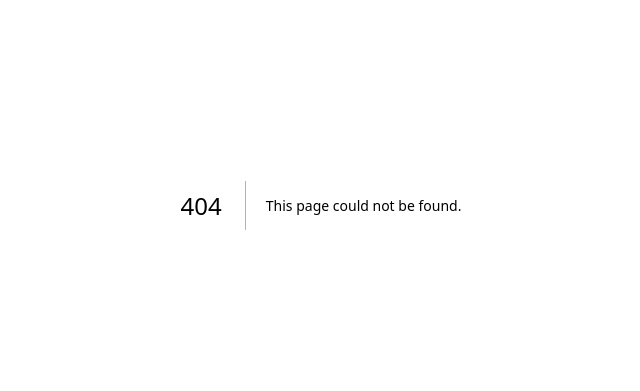
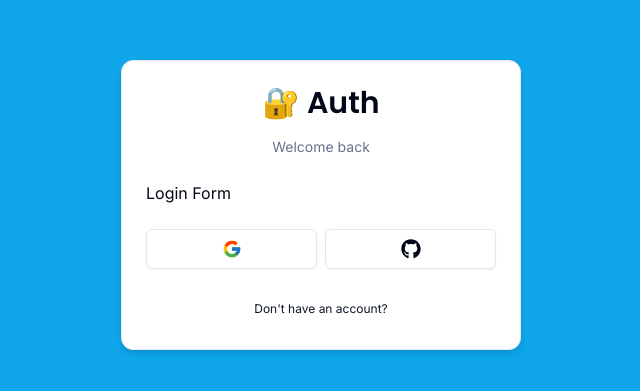
Before and after one commit to phidabezt/next-auth, a Next.js app: page /auth/login in a window 1280 px wide. Before the commit this address had no page. Shown: the part 195-586 px from the top of the page, without its empty margins (319-959 px from the left). Built offline with nearby package versions, Linux system fonts and the light colour scheme.

Commit message:
create auth route and add card wrapper for it

```diff
--- /dev/null
+++ b/app/auth/layout.tsx
@@ -0,0 +1,5 @@
+const AuthLayout = ({ children }: { children: React.ReactNode }) => {
+  return <div className="h-full flex items-center justify-center bg-sky-500">{children}</div>
+}
+
+export default AuthLayout
--- /dev/null
+++ b/app/auth/login/page.tsx
@@ -0,0 +1,7 @@
+import { LoginForm } from "@/components/auth/LoginForm"
+
+const LoginPage = () => {
+  return <LoginForm />
+}
+
+export default LoginPage
--- a/app/page.tsx
+++ b/app/page.tsx
@@ -1,7 +1,7 @@
 import { Poppins } from "next/font/google"
 import { cn } from "@/lib/utils"
 import { Button } from "@/components/ui/button"
-import LoginButton from "@/components/auth/loginButton"
+import { LoginButton } from "@/components/auth/LoginButton"
 
 const font = Poppins({
   subsets: ["latin"],
--- /dev/null
+++ b/components/auth/BackButton.tsx
@@ -0,0 +1,22 @@
+"use client"
+
+import Link from "next/link"
+import { Button } from "@/components/ui/button"
+
+interface BackButtonProps {
+  href: string
+  label: string
+}
+
+export const BackButton = ({ href, label }: BackButtonProps) => {
+  return (
+    <Button
+      variant="link"
+      className="font-normal w-full"
+      size="sm"
+      asChild
+    >
+      <Link href={href}>{label}</Link>
+    </Button>
+  )
+}
--- /dev/null
+++ b/components/auth/CardWrapper.tsx
@@ -0,0 +1,39 @@
+"use client"
+
+import { Card, CardContent, CardHeader, CardFooter } from "@/components/ui/card"
+import { Header } from "@/components/auth/Header"
+import { Social } from "@/components/auth/Social"
+import { BackButton } from "@/components/auth/BackButton"
+
+interface CardWrapperProps {
+  children: React.ReactNode
+  headerLabel: string
+  backButtonLabel: string
+  backButtonHref: string
+  showSocial?: boolean
+}
+
+export const CardWrapper = ({
+  children,
+  headerLabel,
+  backButtonLabel,
+  backButtonHref,
+  showSocial,
+}: CardWrapperProps) => {
+  return (
+    <Card className="w-[400px] shadow-md">
+      <CardHeader>
+        <Header label={headerLabel} />
+      </CardHeader>
+      <CardContent>{children}</CardContent>
+      {showSocial && (
+        <CardFooter>
+          <Social />
+        </CardFooter>
+      )}
+      <CardFooter>
+        <BackButton href={backButtonHref} label={backButtonLabel} />
+      </CardFooter>
+    </Card>
+  )
+}
--- /dev/null
+++ b/components/auth/Header.tsx
@@ -0,0 +1,20 @@
+import { Poppins } from "next/font/google"
+import { cn } from "@/lib/utils"
+
+const font = Poppins({
+  subsets: ["latin"],
+  weight: ["600"],
+})
+
+interface HeaderProps {
+  label: string
+}
+
+export const Header = ({ label }: HeaderProps) => {
+  return (
+    <div className="w-full flex flex-col gap-y-4 items-center justify-center">
+      <h1 className={cn("text-3xl font-semibold", font.className)}>🔐 Auth</h1>
+      <p className="text-muted-foreground text-sm">{label}</p>
+    </div>
+  )
+}
--- a/components/auth/LoginButton.tsx
+++ b/components/auth/LoginButton.tsx
@@ -8,7 +8,7 @@
   asChild?: boolean
 }
 
-const LoginButton = ({
+export const LoginButton = ({
   children,
   mode = "redirect",
   asChild,
@@ -25,5 +25,3 @@
     </span>
   )
 }
-
-export default LoginButton
--- /dev/null
+++ b/components/auth/LoginForm.tsx
@@ -0,0 +1,14 @@
+import { CardWrapper } from "@/components/auth/CardWrapper"
+
+export const LoginForm = () => {
+  return (
+    <CardWrapper
+      headerLabel="Welcome back"
+      backButtonLabel="Don't have an account?"
+      backButtonHref="/auth/register"
+      showSocial
+    >
+      Login Form
+    </CardWrapper>
+  )
+}
--- /dev/null
+++ b/components/auth/Social.tsx
@@ -0,0 +1,18 @@
+"use client"
+
+import { FcGoogle } from "react-icons/fc"
+import { FaGithub } from "react-icons/fa"
+import { Button } from "@/components/ui/button"
+
+export const Social = () => {
+  return (
+    <div className="flex items-center gap-x-2 w-full">
+      <Button size='lg' className="w-full" variant="outline" onClick={() => {}}>
+        <FcGoogle className="h-5 w-5" />
+      </Button>
+      <Button size='lg' className="w-full" variant="outline" onClick={() => {}}>
+        <FaGithub className="h-5 w-5" />
+      </Button>
+    </div>
+  )
+}
--- /dev/null
+++ b/components/ui/card.tsx
@@ -0,0 +1,76 @@
+import * as React from "react"
+
+import { cn } from "@/lib/utils"
+
+const Card = React.forwardRef<
+  HTMLDivElement,
+  React.HTMLAttributes<HTMLDivElement>
+>(({ className, ...props }, ref) => (
+  <div
+    ref={ref}
+    className={cn(
+      "rounded-xl border bg-card text-card-foreground shadow",
+      className
+    )}
+    {...props}
+  />
+))
+Card.displayName = "Card"
+
+const CardHeader = React.forwardRef<
+  HTMLDivElement,
+  React.HTMLAttributes<HTMLDivElement>
+>(({ className, ...props }, ref) => (
+  <div
+    ref={ref}
+    className={cn("flex flex-col space-y-1.5 p-6", className)}
+    {...props}
+  />
+))
+CardHeader.displayName = "CardHeader"
+
+const CardTitle = React.forwardRef<
+  HTMLParagraphElement,
+  React.HTMLAttributes<HTMLHeadingElement>
+>(({ className, ...props }, ref) => (
+  <h3
+    ref={ref}
+    className={cn("font-semibold leading-none tracking-tight", className)}
+    {...props}
+  />
+))
+CardTitle.displayName = "CardTitle"
+
+const CardDescription = React.forwardRef<
+  HTMLParagraphElement,
+  React.HTMLAttributes<HTMLParagraphElement>
+>(({ className, ...props }, ref) => (
+  <p
+    ref={ref}
+    className={cn("text-sm text-muted-foreground", className)}
+    {...props}
+  />
+))
+CardDescription.displayName = "CardDescription"
+
+const CardContent = React.forwardRef<
+  HTMLDivElement,
+  React.HTMLAttributes<HTMLDivElement>
+>(({ className, ...props }, ref) => (
+  <div ref={ref} className={cn("p-6 pt-0", className)} {...props} />
+))
+CardContent.displayName = "CardContent"
+
+const CardFooter = React.forwardRef<
+  HTMLDivElement,
+  React.HTMLAttributes<HTMLDivElement>
+>(({ className, ...props }, ref) => (
+  <div
+    ref={ref}
+    className={cn("flex items-center p-6 pt-0", className)}
+    {...props}
+  />
+))
+CardFooter.displayName = "CardFooter"
+
+export { Card, CardHeader, CardFooter, CardTitle, CardDescription, CardContent }
--- a/package.json
+++ b/package.json
@@ -16,6 +16,7 @@
     "next": "14.0.4",
     "react": "^18",
     "react-dom": "^18",
+    "react-icons": "^5.0.1",
     "tailwind-merge": "^2.2.0",
     "tailwindcss-animate": "^1.0.7"
   },
```
Also changed, not shown: 1 other file (tests, documents, lock files or other folders).
